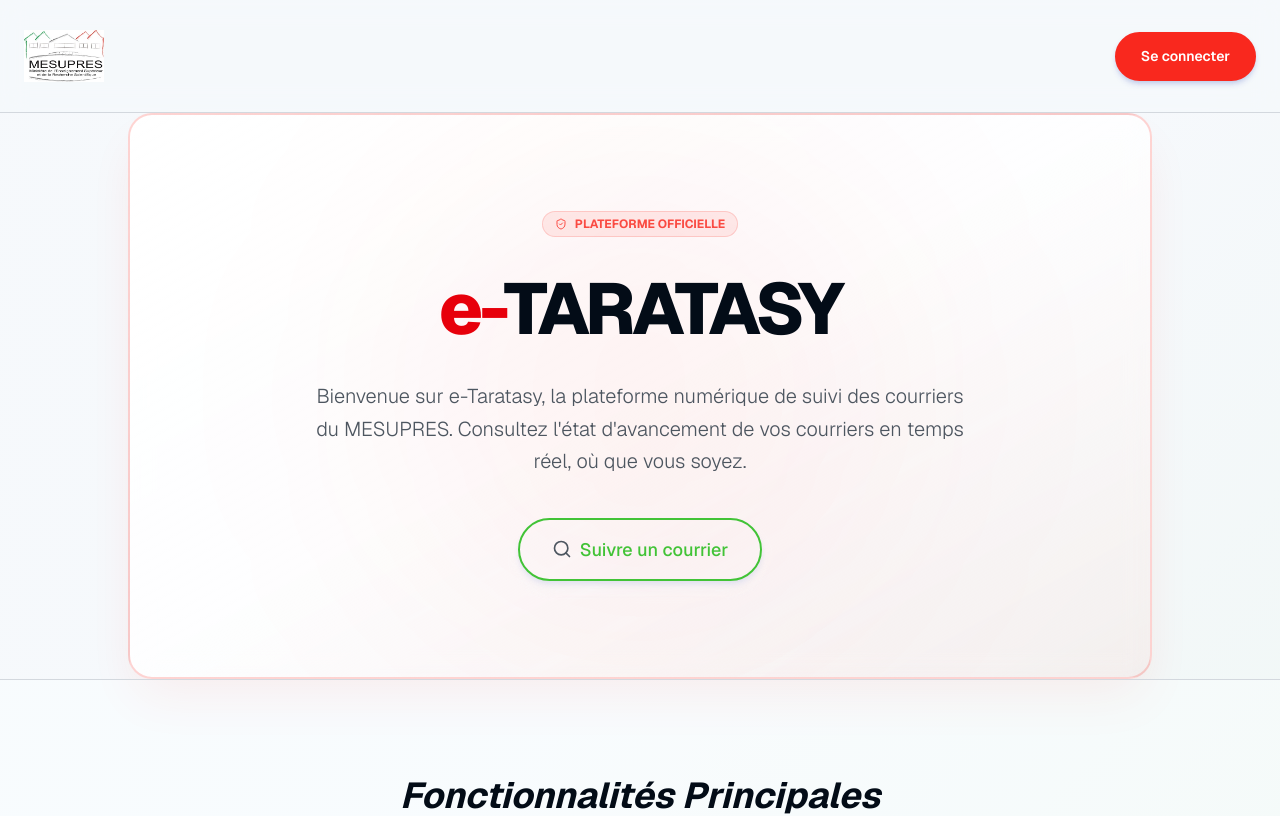
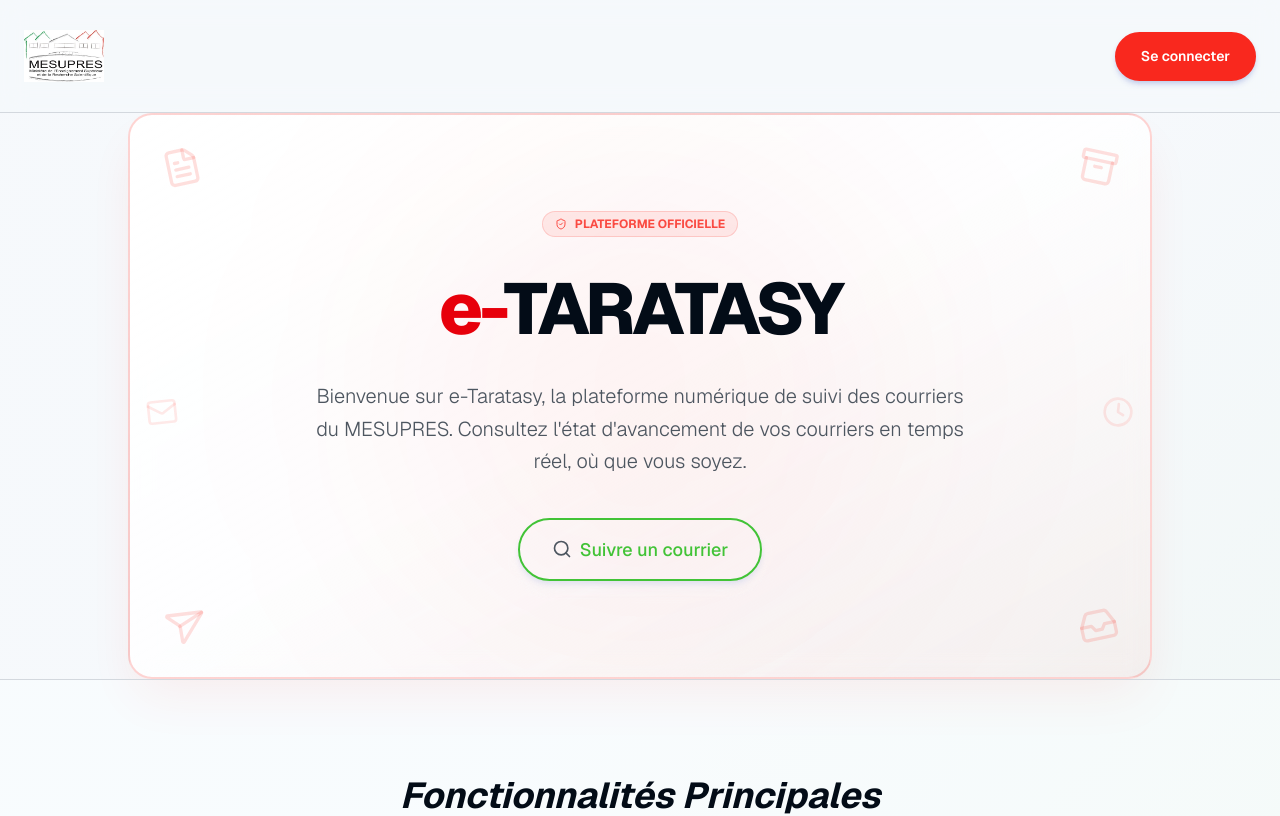
Before and after one commit to edodrandria22/courrier-front, a Next.js app: page / in a window 1280 px wide. Shown: the top 816 px of the page. Built offline with nearby package versions, Linux system fonts and the light colour scheme.

Commit message:
mety icon

```diff
--- a/src/app/page.tsx
+++ b/src/app/page.tsx
@@ -3,7 +3,7 @@
 import Image from 'next/image'
 import Link from 'next/link'
 import { Button } from '@/components/ui/button'
-import { Mail, Lock, Share2, Clock, ShieldCheck, ArrowRight, MapPin, Search } from 'lucide-react'
+import { Mail, Lock, Share2, Clock, ShieldCheck, ArrowRight, MapPin, Search, FileText, Archive, Send, Inbox } from 'lucide-react'
 
 // ==========================================
 // 1. CONFIGURATION & DONNÉES DE L'APPLICATION
@@ -173,6 +173,14 @@
       <section className="px-6 py-24 text-center max-w-5xl mx-auto relative overflow-hidden border-2 border-primary/20 rounded-3xl bg-gradient-to-br from-card via-card/80 to-primary/5 backdrop-blur-md shadow-2xl shadow-primary/10">
         <div className="absolute top-1/2 left-1/2 -translate-x-1/2 -translate-y-1/2 w-[500px] h-[500px] bg-primary/5 blur-[120px] rounded-full -z-10" />
 
+        {/* Icônes décoratives pour la gestion de courrier */}
+        <FileText className="absolute top-8 left-8 w-10 h-10 text-primary/15 -rotate-12" />
+        <Archive className="absolute top-8 right-8 w-10 h-10 text-primary/15 rotate-12" />
+        <Send className="absolute bottom-8 left-8 w-10 h-10 text-primary/15 rotate-12" />
+        <Inbox className="absolute bottom-8 right-8 w-10 h-10 text-primary/15 -rotate-12" />
+        <Mail className="absolute top-1/2 left-4 w-8 h-8 text-primary/10 -rotate-6" />
+        <Clock className="absolute top-1/2 right-4 w-8 h-8 text-primary/10 rotate-6" />
+
         <div className="inline-flex items-center gap-2 px-3 py-1 rounded-full bg-primary/10 border border-primary/20 text-primary text-xs font-bold mb-8 animate-pulse">
           <ShieldCheck className="w-3 h-3" />
           {APP_CONFIG.badge}
```
